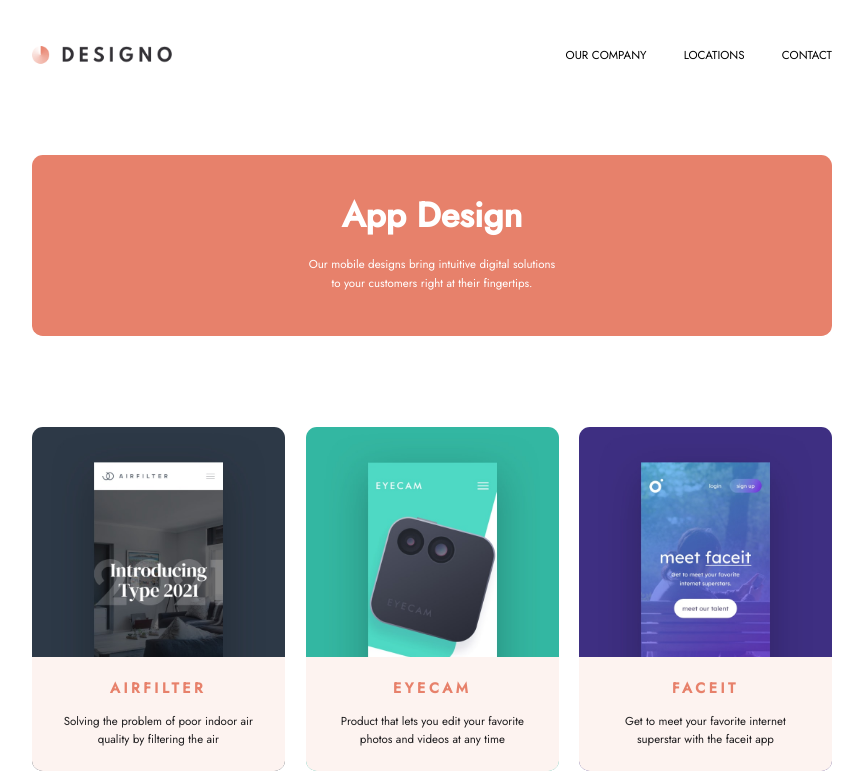
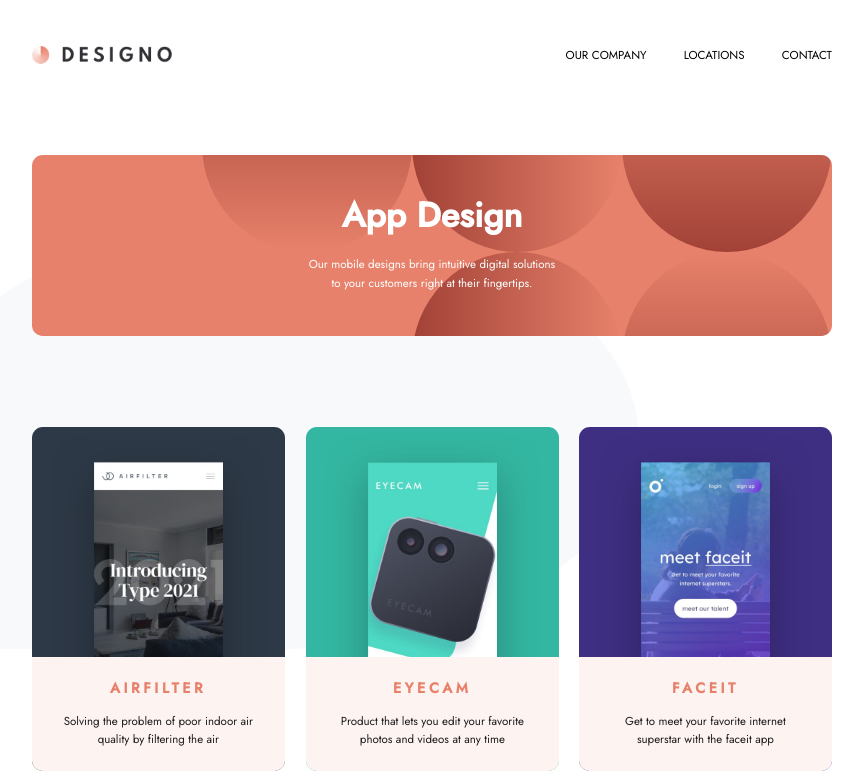
Before and after one commit to AlekseyVY/multipage_website, a Next.js app: page /AppDesign in a window 1280 px wide. Shown: the top 781 px of the page, without its empty margins (208-1071 px from the left). Built offline with nearby package versions, Linux system fonts and the light colour scheme.

Commit message:
feature: final tweaks and polish about page

```diff
--- a/common/SimpleHero/SimpleHero.jsx
+++ b/common/SimpleHero/SimpleHero.jsx
@@ -1,10 +1,24 @@
-import {HeroContainer, InnerHeroContainer, MainText, TextBlock} from "./styles";
+import {
+  HeroContainer,
+  InnerHeroContainer,
+  MainText,
+  SimpleHeroOval_1,
+  SimpleHeroOval_2,
+  SimpleHeroOval_3, SimpleHeroOval_4, SimpleHeroOval_5,
+  TextBlock
+} from "./styles";
+
 
 
 const SimpleHero = ({mainText = '', textTop = '', textBot = ''}) => {
 
   return(
     <HeroContainer>
+      <SimpleHeroOval_1/>
+      <SimpleHeroOval_2/>
+      <SimpleHeroOval_3/>
+      <SimpleHeroOval_4/>
+      <SimpleHeroOval_5/>
       <InnerHeroContainer>
         <div>
           <MainText>{mainText}</MainText>
--- a/common/SimpleHero/styles.js
+++ b/common/SimpleHero/styles.js
@@ -27,6 +27,9 @@
   text-align: center;
   border-radius: 1.5rem;
   color: ${white};
+  position: relative;
+  overflow: hidden;
+  z-index: -2;
   @media (max-width: 768px){
     width: 68.9rem;
     height: 25.2rem;
@@ -39,6 +42,96 @@
   }
 `
 
+export const SimpleHeroOval_1 = styled.div`
+  width: 29.2rem;
+  height: 29.9rem;
+  border-radius: 90%;
+  background: linear-gradient(180deg, rgba(93,2,2,0), rgba(93,2,2,0.5));
+  position: absolute;
+  right: 0%;
+  top: -65%;
+  z-index: -1;
+  @media (max-width: 768px) {
+    right: -20%;
+    top: -70%;
+  }
+  @media (max-width: 375px) {
+    display: none;
+  }
+`
+export const SimpleHeroOval_2 = styled.div`
+  width: 29.2rem;
+  height: 29.9rem;
+  border-radius: 90%;
+  background: linear-gradient(270deg, rgba(93,2,2,0), rgba(93,2,2,0.5));
+  right: 26.2%;
+  top: -65%;
+  z-index: -1;
+  position: absolute;
+  @media (max-width: 768px) {
+    right: 22.4%;
+    top: -70%;
+  }
+  @media (max-width: 375px) {
+    display: none;
+  }
+`
+export const SimpleHeroOval_3 = styled.div`
+  width: 29.2rem;
+  height: 29.9rem;
+  border-radius: 90%;
+  background: linear-gradient(270deg, rgba(93,2,2,0), rgba(93,2,2,0.5));
+  right: 26.2%;
+  top: 53.8%;
+  z-index: -1;
+  position: absolute;
+  @media (max-width: 768px) {
+    right: 22%;
+    top: 49%;
+  }
+  @media (max-width: 375px) {
+    right: 79%;
+    top: 0%;
+  }
+`
+export const SimpleHeroOval_4 = styled.div`
+  width: 29.2rem;
+  height: 29.9rem;
+  border-radius: 90%;
+  background: linear-gradient(180deg, rgba(93,2,2,0), rgba(93,2,2,0.5));
+  right: 0%;
+  top: 53.8%;
+  z-index: -1;
+  position: absolute;
+  @media (max-width: 768px) {
+    right: -20%;
+    top: 48%;
+  }
+  @media (max-width: 375px) {
+    right: 0%;
+    top: 0%;
+  }
+`
+export const SimpleHeroOval_5 = styled.div`
+  width: 29.2rem;
+  height: 29.9rem;
+  border-radius: 90%;
+  background: linear-gradient(0deg, rgba(93,2,2,0), rgba(93,2,2,0.5));
+  right: 52.5%;
+  top: -65%;
+  z-index: -1;
+  position: absolute;
+  @media (max-width: 768px) {
+    right: 64.7%;
+    top: -70%;
+  }
+  @media (max-width: 375px) {
+    display: none;
+  }
+`
+
+
+
 export const TextBlock = styled.div`
   @media (max-width: 375px){
     font-size: 1.5rem;
--- a/pages/AppDesign/index.js
+++ b/pages/AppDesign/index.js
@@ -9,11 +9,13 @@
 import SimpleHero from "../../common/SimpleHero/SimpleHero";
 import CommonPortfolioCardContainer from "../../common/CommonPortfolioCardContainer/CommonPortfolioCardContainer";
 import PromoCardDesign from "../../common/PromoCardDesign/PromoCardDesign";
+import {BigOvalWeb} from "../../styles/webdesign/styles";
 
 
 const AppDesign = () => {
   return (
     <MainContainer>
+      <BigOvalWeb/>
       <Header />
       <SimpleHero mainText={'App Design'} textTop={'Our mobile designs bring intuitive digital solutions'} textBot={' to your customers right at their fingertips.'}/>
       <CommonPortfolioCardContainerWrapper>
--- a/pages/GraphicDesign/index.js
+++ b/pages/GraphicDesign/index.js
@@ -4,11 +4,13 @@
 import CommonPortfolioCardContainer from "../../common/CommonPortfolioCardContainer/CommonPortfolioCardContainer";
 import {LinkToPortfoliContainer, MainContainer, ProjectCardContainer} from "../../styles/graphicdesign/styles";
 import PromoCardDesign from "../../common/PromoCardDesign/PromoCardDesign";
+import {BigOvalWeb} from "../../styles/webdesign/styles";
 
 
 export default function Index() {
   return (
     <MainContainer>
+      <BigOvalWeb/>
       <Header />
       <SimpleHero mainText={'Graphic Design'} textTop={'We deliver eye-catching branding materials that are '} textBot={'tailored to meet your business objectives.'}/>
       <ProjectCardContainer>
--- a/pages/WebDesign/index.js
+++ b/pages/WebDesign/index.js
@@ -1,6 +1,7 @@
 import Header from "../../common/Header/Header";
 import Footer from "../../common/Footer/Footer";
 import {
+  BigOvalWeb,
   LinkToPortfoliContainer,
   MainContainer,
   ProjectCardContainer
@@ -13,6 +14,7 @@
 export default function WebDesign() {
   return(
     <MainContainer>
+      <BigOvalWeb/>
       <Header />
       <SimpleHero mainText={'Web Design'} textTop={'We build websites that serve as powerful marketing tools '} textBot={'and bring memorable brand experiences.'}/>
       <ProjectCardContainer>
--- a/styles/appdesign/styles.js
+++ b/styles/appdesign/styles.js
@@ -7,6 +7,7 @@
   justify-content: space-between;
   flex-direction: column;
   align-items: center;
+  position: relative;
   @media (max-width: 768px){
     width: 76.8rem;
     height: 356.6rem;
--- a/styles/graphicdesign/styles.js
+++ b/styles/graphicdesign/styles.js
@@ -6,6 +6,7 @@
   justify-content: space-between;
   flex-direction: column;
   align-items: center;
+  position: relative;
   @media (max-width: 768px){
     height: 286.2rem;
   }
--- a/styles/webdesign/styles.js
+++ b/styles/webdesign/styles.js
@@ -7,6 +7,7 @@
   justify-content: space-between;
   flex-direction: column;
   align-items: center;
+  position: relative;
   @media (max-width: 768px){
     width: 76.8rem;
     height: 390.8rem;
@@ -16,6 +17,21 @@
     height: 530.1rem;
   }
 `;
+
+export const BigOvalWeb = styled.div`
+  position: absolute;
+  width: 100.6rem;
+  height: 59.4rem;
+  background: #F1F3F5;
+  border-radius: 297% 297% 297% 0;
+  opacity: 50.23%;
+  top: 11%;
+  left: 0%;
+  z-index: -3;
+  @media (max-width: 768px) {
+    display: none;
+  }
+`
 
 
 export const ProjectCardContainer = styled.div`
```
Also changed, not shown: pages/About/index.js (+7 -2 lines), styles/about/styles.js (+110 -1 lines).
